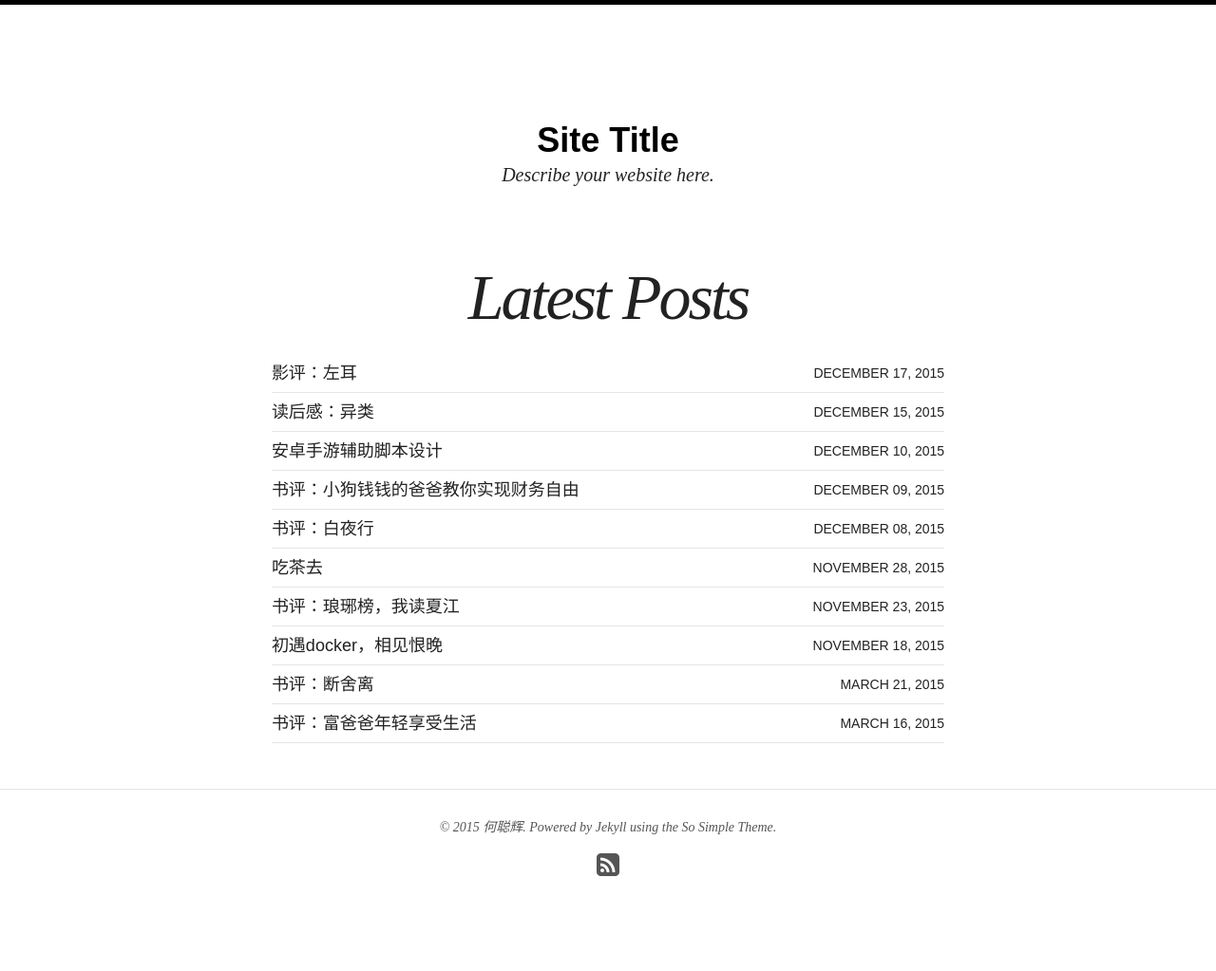
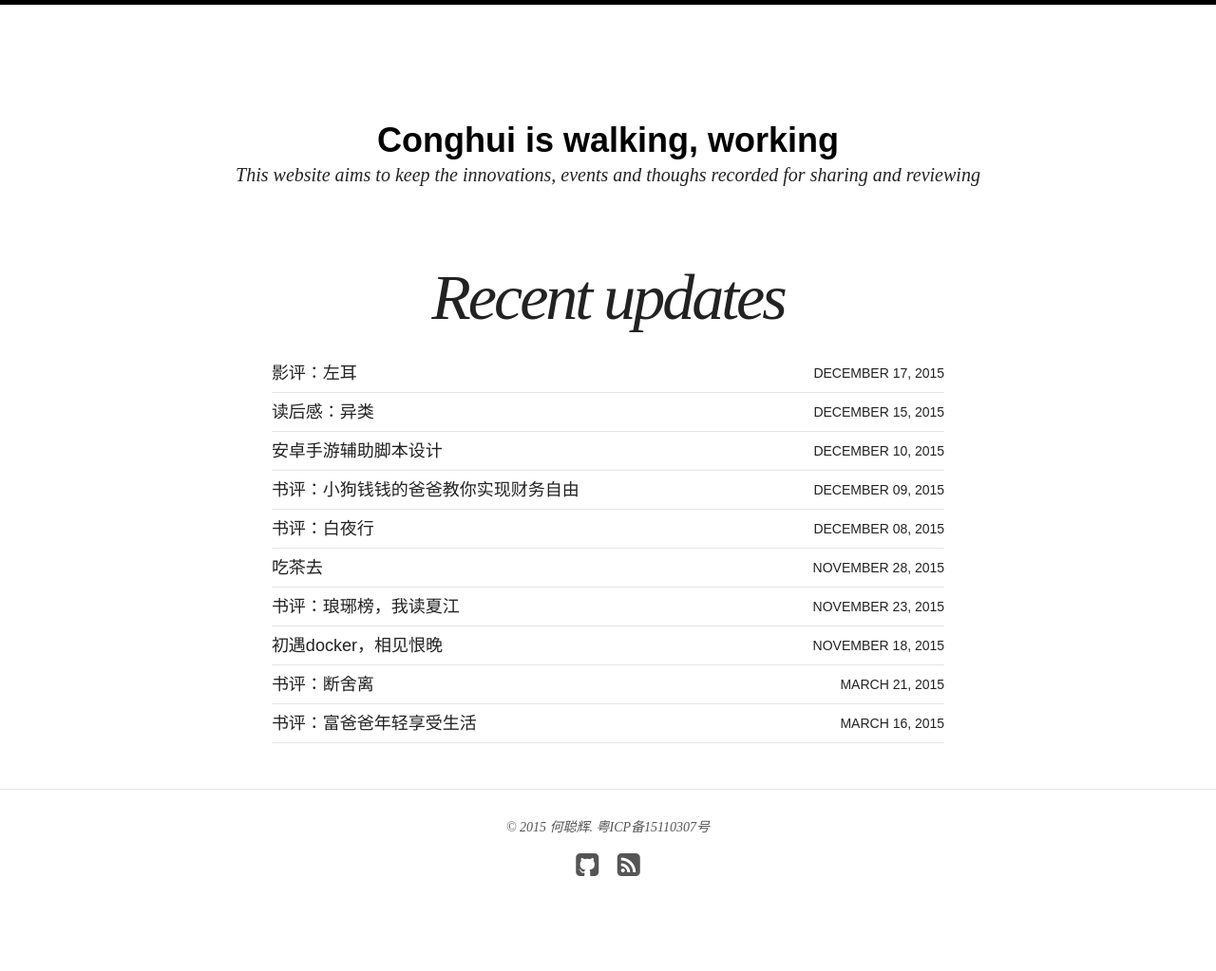
Before and after one commit to sspeng/blog-old, a Jekyll site: the page built from index.html, in a window 1280 px wide. Shown: the whole page at 95% size. Built offline with Jekyll 4.4.1, drawn with Linux system fonts in a browser that asks for light colours.

Commit message:
change metadata

```diff
--- a/_config.yml
+++ b/_config.yml
@@ -1,8 +1,8 @@
 # Site wide configuration
 
-title: Site Title
+title: Conghui is walking, working
 locale: en_US
-description: Describe your website here.
+description: This website aims to keep the innovations, events and thoughs recorded for sharing and reviewing
 logo:
 search: true
 host: 0.0.0.0
@@ -33,12 +33,12 @@ exclude: ["lib", "config.rb", "Capfile", "config", "log", "Rakefile", "Rakefile.
 # Site owner
 owner:
   name: 何聪辉
-  avatar: bio-photo.jpg
+  avatar: profile.jpg
   email: heconghui@email.com
   disqus-shortname: 'conghui'
   twitter: #username
   facebook: #username
-  github: #username
+  github: conghui
   stackexchange: #http://stackoverflow.com/users/123456/username
   linkedin: #username
   instagram: #username
--- a/_includes/footer.html
+++ b/_includes/footer.html
@@ -1,6 +1,6 @@
 {% if site.owner.google.ad-client and site.owner.google.ad-slot %}{% include ad-footer.html %}{% endif %}
 
-<span>&copy; {{ site.time | date: '%Y' }} {{ site.owner.name }}. Powered by <a href="http://jekyllrb.com" rel="nofollow">Jekyll</a> using the <a href="http://mademistakes.com/so-simple/" rel="nofollow">So Simple Theme</a>.</span>
+<span>&copy; {{ site.time | date: '%Y' }} {{ site.owner.name }}. 粤ICP备15110307号</span>
 <div class="social-icons">
 	{% if site.owner.twitter %}<a href="http://twitter.com/{{ site.owner.twitter }}" title="{{ site.owner.name}} on Twitter" target="_blank"><i class="fa fa-twitter-square fa-2x"></i></a>{% endif %}
 	{% if site.owner.facebook %}<a href="http://facebook.com/{{ site.owner.facebook }}" title="{{ site.owner.name}} on Facebook" target="_blank"><i class="fa fa-facebook-square fa-2x"></i></a>{% endif %}
--- a/index.html
+++ b/index.html
@@ -1,6 +1,6 @@
 ---
 layout: home
-title: Latest Posts
+title: Recent updates
 excerpt: "A simple and clean responsive Jekyll theme for words and photos."
 ---
 
```
Also changed, not shown: essay/index.md (+1 -1 lines), home/index.md (+1 -1 lines), tech/index.md (+1 -1 lines).
